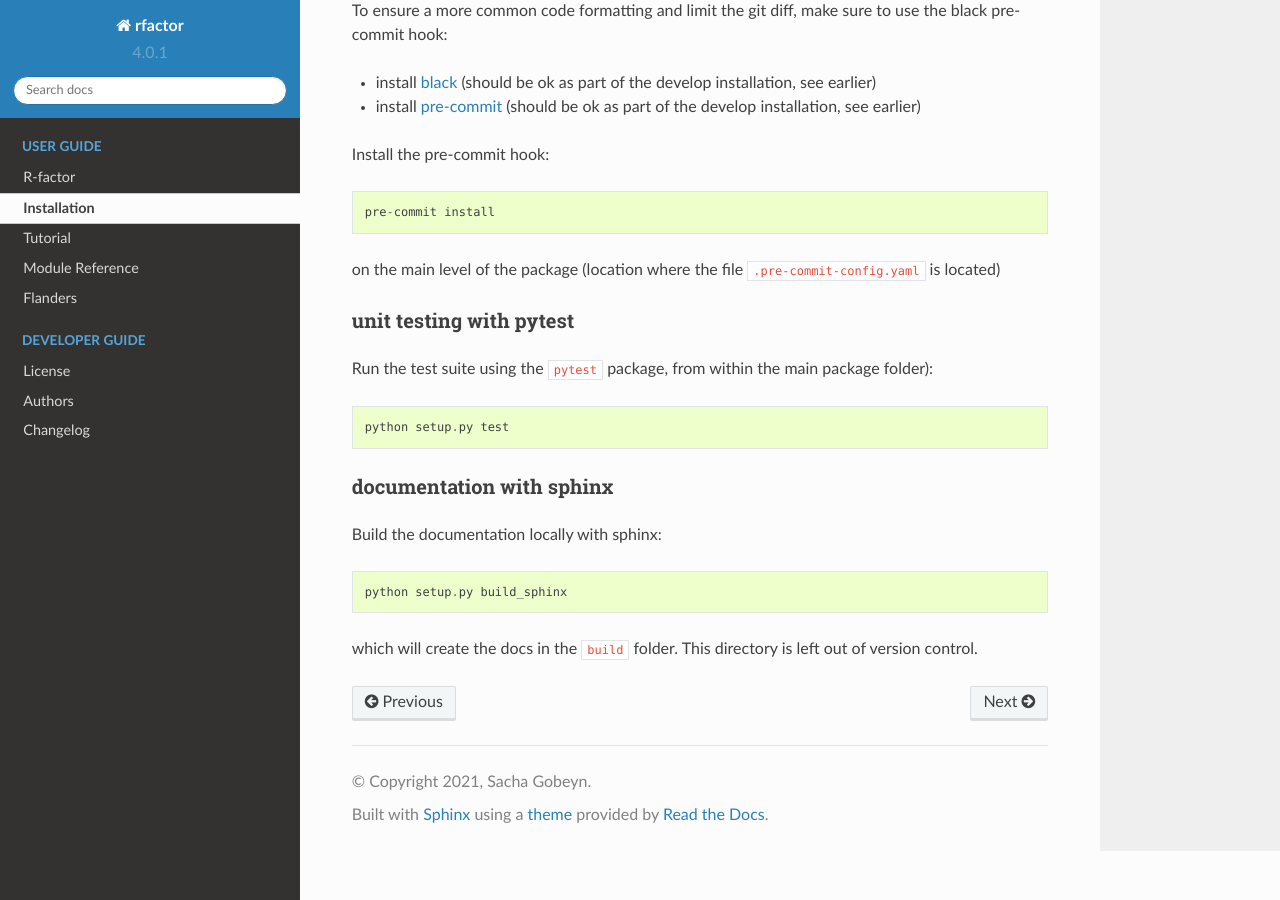
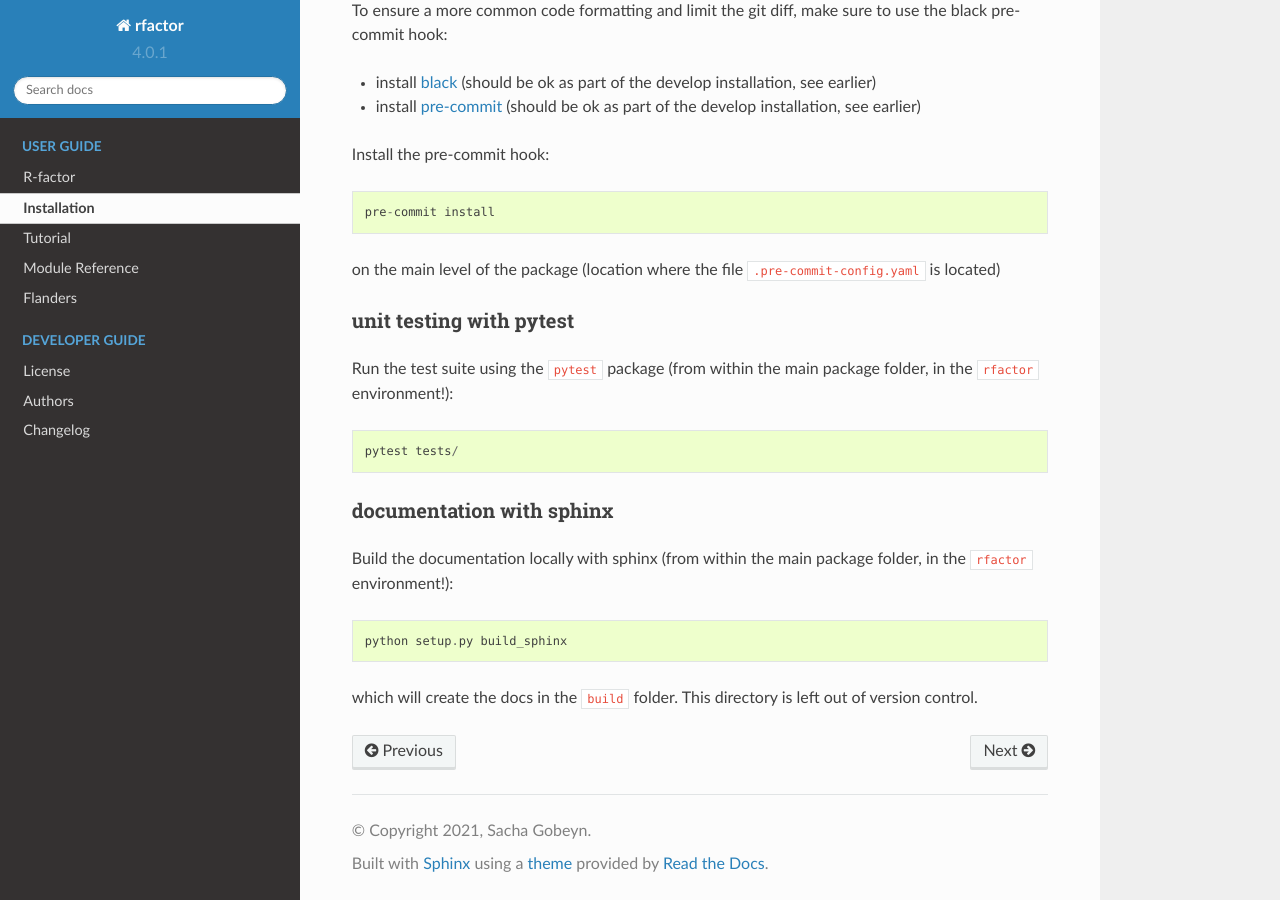
Before and after one commit to watem-sedem/rfactor, a Sphinx documentation site: the page built from docs/installation.rst, in a window 1280 px wide and 900 px high, scrolled down 1071 px. Built offline with Sphinx 7.4.7 and the Read the Docs theme 2.0.0, drawn with Linux system fonts in a browser that asks for light colours; the version number is read from the project's files by our own code.

Commit message:
update tests

```diff
--- a/docs/installation.rst
+++ b/docs/installation.rst
@@ -75,17 +75,18 @@ on the main level of the package (location where the file
 unit testing with pytest
 ~~~~~~~~~~~~~~~~~~~~~~~~
 
-Run the test suite using the ``pytest`` package, from within the main
-package folder):
+Run the test suite using the ``pytest`` package (from within the main
+package folder, in the ``rfactor`` environment!):
 
 ::
 
-    python setup.py test
+    pytest tests/
 
 documentation with sphinx
 ~~~~~~~~~~~~~~~~~~~~~~~~~
 
-Build the documentation locally with sphinx:
+Build the documentation locally with sphinx (from within the main
+package folder, in the ``rfactor`` environment!):
 
 ::
 
```
Also changed, not shown: 2 other files.
